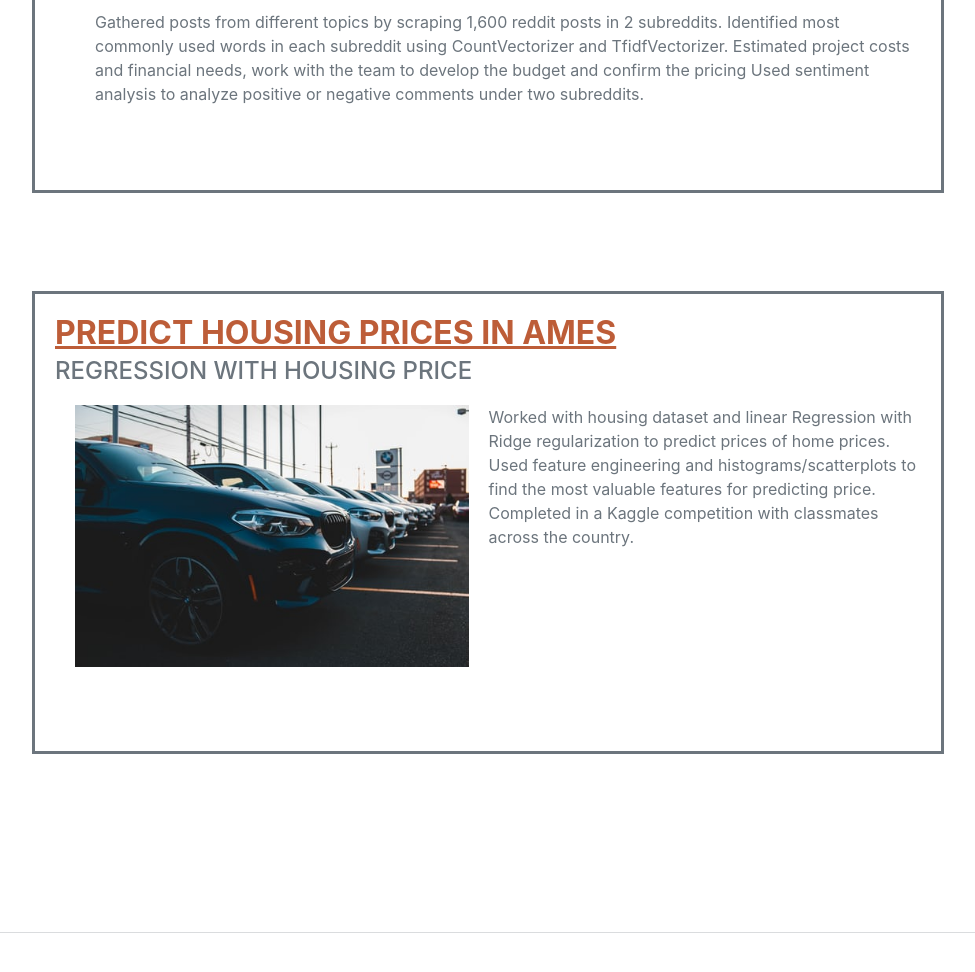
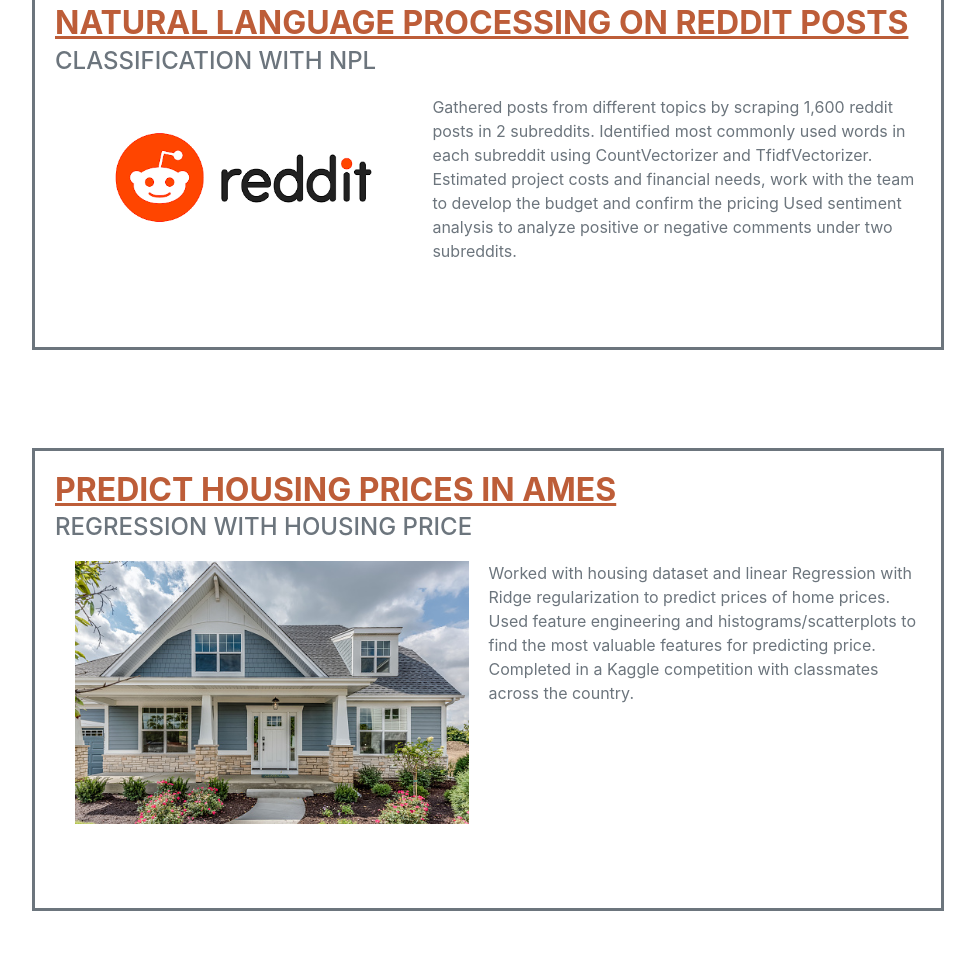
Before and after one commit to caseyliu12/caseyliu12.github.io, a plain HTML site: page index.html in a window 1280 px wide. Shown: the part 2096-3068 px from the top of the page, without its empty margins (288-1263 px from the left). Drawn offline with nearby package versions, Linux system fonts and the light colour scheme; a web font is replaced by a local one.

Commit message:
project updated

```diff
--- a/index.html
+++ b/index.html
@@ -110,7 +110,7 @@
                             </h3>
                             <div class="subheading mb-3">Regression with housing price</div>
                             <div class="d-flex flex-column flex-md-row justify-content-between mb-5">
-                                <div class="flex-shrink-3" style="padding-left: 20px;"><span class="image"><img class="img-fluid mx-auto mb-3" width="2000" src="assets/img/used-car.jpeg" alt="" data-toggle="tooltip" title="Start Dishing!"></span></div>
+                                <div class="flex-shrink-3" style="padding-left: 20px;"><span class="image"><img class="img-fluid mx-auto mb-3" width="2000" src="assets/img/house.jpeg" alt="" data-toggle="tooltip" title="Start Dishing!"></span></div>
                                 <div class="flex-grow-1" style="padding-left: 20px;">
                                    <p>Worked with housing dataset and linear Regression with Ridge regularization to predict prices of home prices. Used feature engineering and histograms/scatterplots to find the most valuable features for predicting price. Completed in a Kaggle competition with classmates across the country.
                                     <p>
```
Also changed, not shown: assets/img/happiness.jpeg (added), assets/img/house.jpeg (added), assets/img/reddit.png (added), 1 other file.
